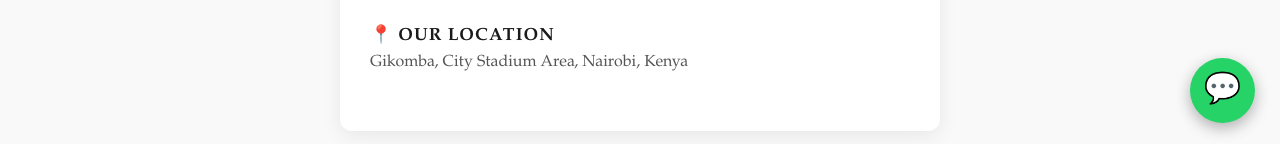
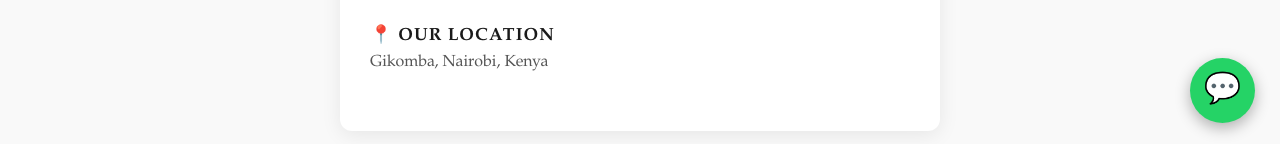
Before and after one commit to podcashy/pstkilonzo, a plain HTML site: page contact.html in a window 1280 px wide. Shown: the part 652-796 px from the top of the page. Drawn offline with Linux system fonts and the light colour scheme.

Commit message:
Update contact.html

```diff
--- a/contact.html
+++ b/contact.html
@@ -82,7 +82,7 @@
         <div class="contact-method">
             <div>
                 <strong>📍 Our Location</strong>
-                <span style="color: #555;">Gikomba, City Stadium Area, Nairobi, Kenya</span>
+                <span style="color: #555;">Gikomba, Nairobi, Kenya</span>
             </div>
         </div>
     </div>
```
